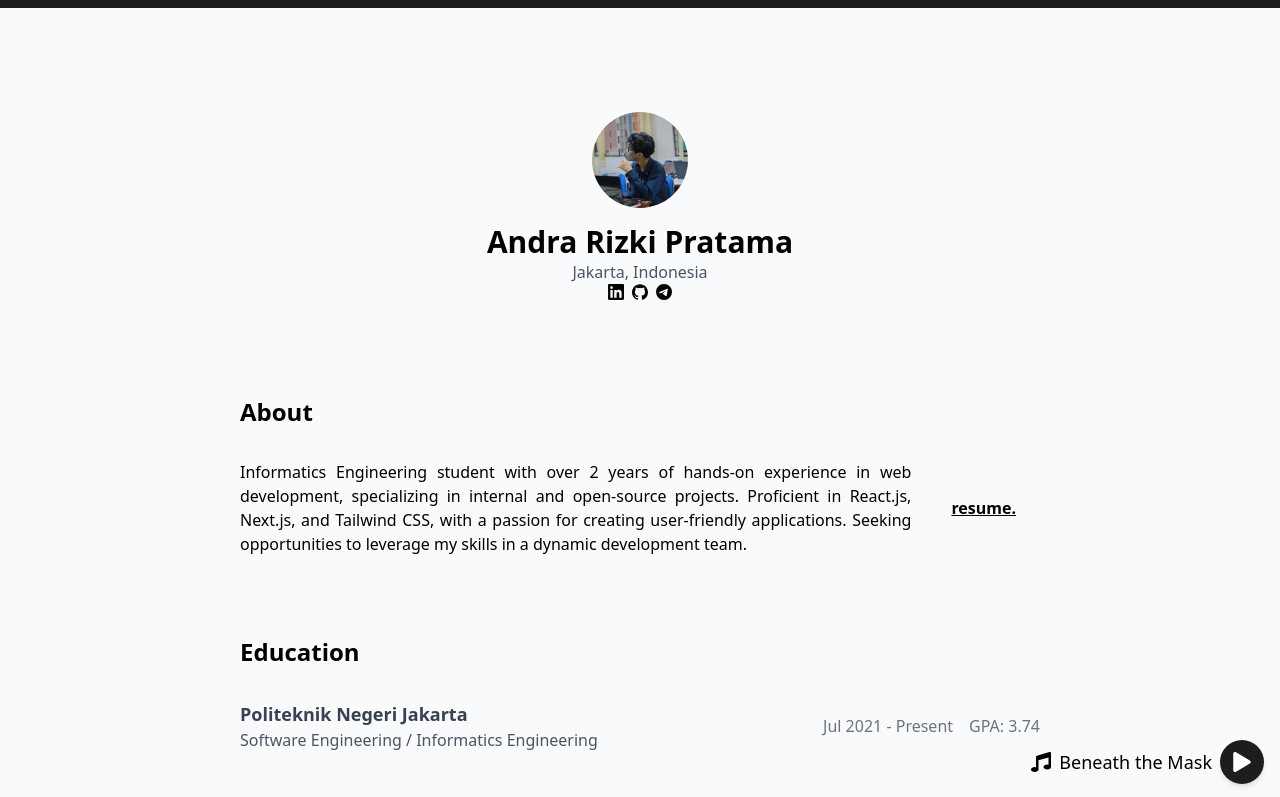
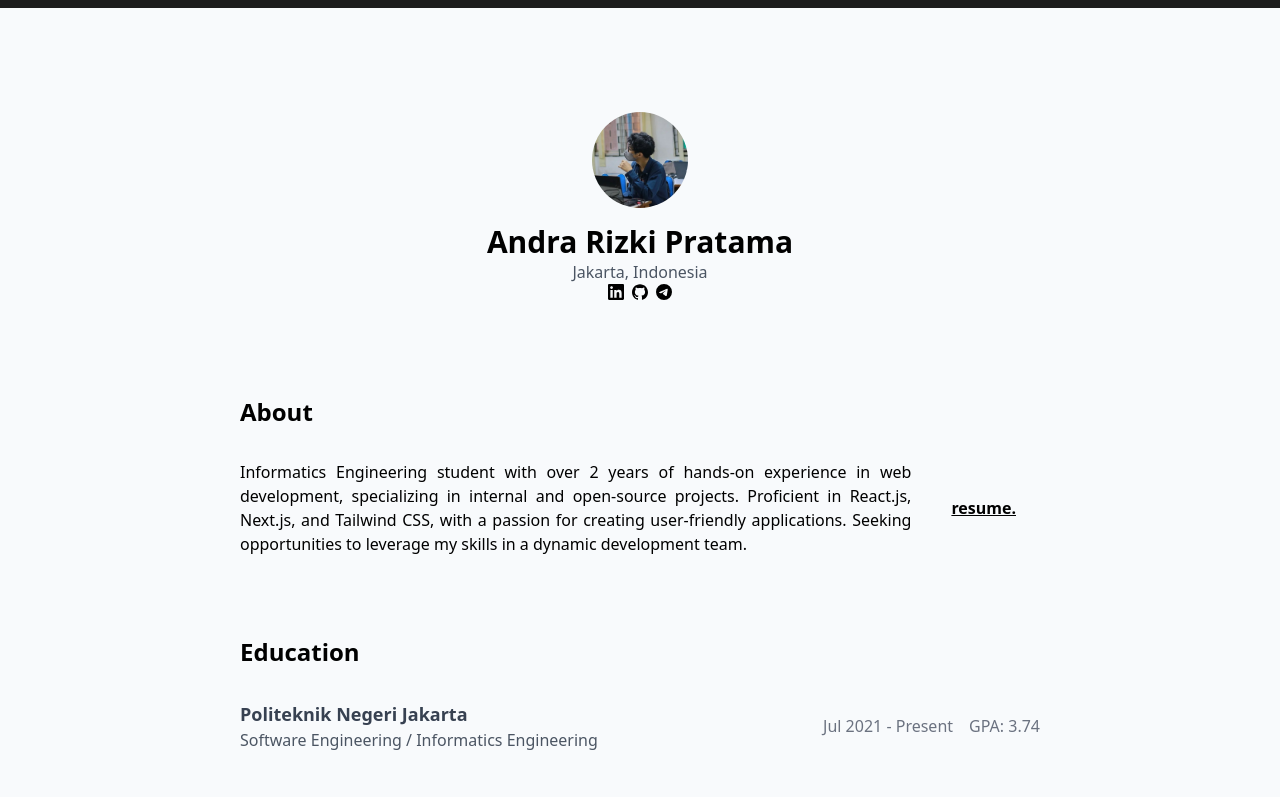
Before and after one commit to nulitas/nulitas.github.io, a React (Vite) app: page / in a window 1280 px wide. Shown: the top 797 px of the page. Built offline with nearby package versions, Linux system fonts and the light colour scheme.

Commit message:
Remove music component

```diff
--- a/src/App.tsx
+++ b/src/App.tsx
@@ -6,7 +6,7 @@ import Education from "./pages/Education";
 import Projects from "./pages/Projects";
 import Skills from "./pages/Skills";
 import { motion, useScroll, useSpring } from "framer-motion";
-import MusicPlayer from "./components/MusicPlayer";
+
 const App: React.FC = () => {
   const { scrollYProgress } = useScroll();
   const scaleX = useSpring(scrollYProgress, {
@@ -46,10 +46,6 @@ const App: React.FC = () => {
         <section id="skills" className="my-20">
           <Skills />
         </section>
-
-        <div className="hidden sm:block">
-          <MusicPlayer />
-        </div>
       </main>
     </div>
   );
--- a/src/components/MusicPlayer.tsx
+++ /dev/null
@@ -1,49 +0,0 @@
-import { useState, useRef } from "react";
-import { FaMusic, FaPause, FaPlay } from "react-icons/fa";
-import { motion } from "framer-motion";
-import music from "/audio/beneath-the-mask.mp3";
-
-const MusicPlayer = () => {
-  const [isPlaying, setIsPlaying] = useState(false);
-  const audioRef = useRef<HTMLAudioElement>(null);
-
-  const togglePlay = () => {
-    if (audioRef.current) {
-      if (isPlaying) {
-        audioRef.current.pause();
-      } else {
-        audioRef.current.play();
-      }
-      setIsPlaying(!isPlaying);
-    }
-  };
-
-  return (
-    <div className="fixed bottom-4 right-4 z-50 flex items-center space-x-2">
-      {/* Song Title and Icon */}
-      <motion.div
-        animate={isPlaying ? { scale: [1, 1.2, 1] } : { scale: 1 }}
-        transition={{
-          repeat: isPlaying ? Infinity : 0,
-          duration: 1,
-          ease: "easeInOut",
-        }}
-      >
-        <FaMusic size={20} aria-hidden="true" />
-      </motion.div>
-      <h1 className="text-lg font-medium text-black">Beneath the Mask</h1>
-      {/* Audio Player */}
-      <audio ref={audioRef} src={music} loop />
-      {/* Play/Pause Button */}
-      <button
-        onClick={togglePlay}
-        className="p-3 bg-[#1d1d1d] text-white rounded-full shadow-md"
-        aria-label={isPlaying ? "Pause Music" : "Play Music"}
-      >
-        {isPlaying ? <FaPause size={20} /> : <FaPlay size={20} />}
-      </button>
-    </div>
-  );
-};
-
-export default MusicPlayer;
--- a/src/data.ts
+++ b/src/data.ts
@@ -48,7 +48,7 @@ export const header = {
 
 export const about = {
   description: `Informatics Engineering student with over 2 years of hands-on experience in web development, specializing in internal and open-source projects. Proficient in React.js, Next.js, and Tailwind CSS, with a passion for creating user-friendly applications. Seeking opportunities to leverage my skills in a dynamic development team.`,
-  cv: "CV_Andra.pdf",
+  cv: "CV_AndraR.pdf",
   discord:
     "https://lanyard.kyrie25.me/api/395543211709431818?imgStyle=square&gradient=e9d6d5-e9d6d5-f3b1b4-ffffff&bg=0d1117",
 };
```
Also changed, not shown: 1 other file (tests, documents, lock files or other folders).
